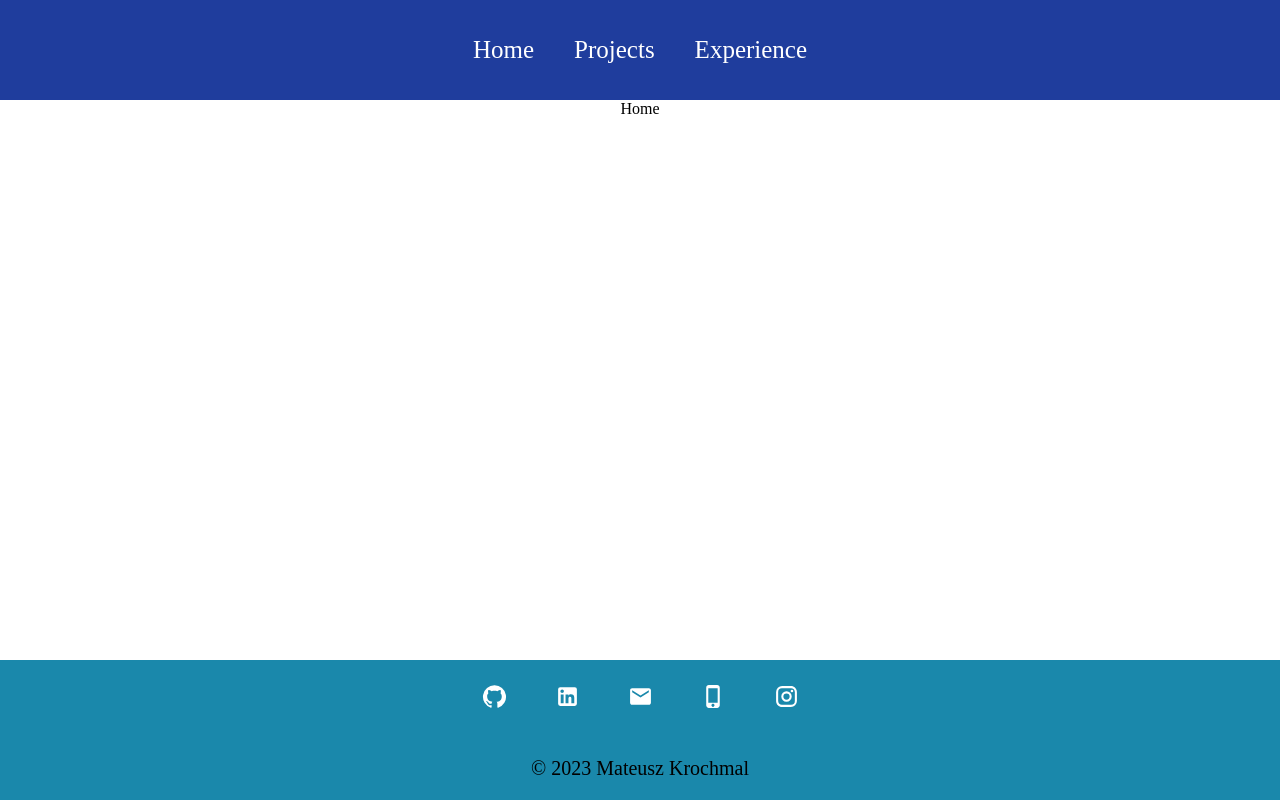
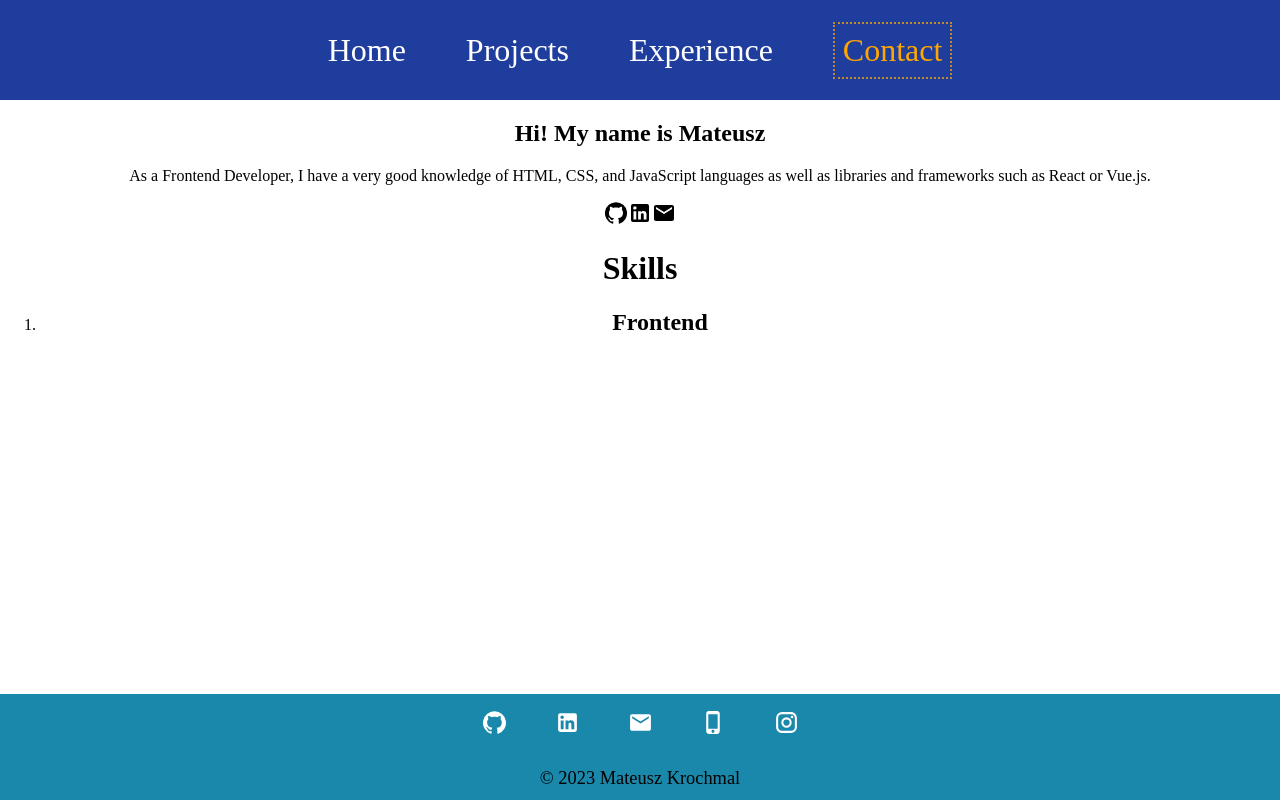
Before and after one commit to KroMateusz/my-react-portfolio, a React (Vite) app: page / in a window 1280 px wide. Built offline with nearby package versions, Linux system fonts and the light colour scheme.

Commit message:
creating home section

```diff
--- a/src/App.jsx
+++ b/src/App.jsx
@@ -3,6 +3,7 @@ import { BrowserRouter as Router, Routes, Route } from 'react-router-dom';
 import Home from './pages/Home.jsx';
 import Projects from './pages/Projects.jsx';
 import Experience from './pages/Experience.jsx';
+import Contact from './pages/Contact.jsx';
 import Navbar from './components/Navbar.jsx';
 import Footer from './components/Footer.jsx';
 
@@ -15,6 +16,7 @@ function App() {
 					<Route path='/' element={<Home />} />
 					<Route path='/projects' element={<Projects />} />
 					<Route path='/experience' element={<Experience />} />
+					<Route path='contact' element={<Contact />} />
 				</Routes>
 				<Footer />
 			</Router>
--- a/src/components/Navbar.jsx
+++ b/src/components/Navbar.jsx
@@ -26,6 +26,7 @@ function Navbar() {
 				<Link to='/'> Home </Link>
 				<Link to='/projects'> Projects </Link>
 				<Link to='/experience'> Experience </Link>
+				<Link to='/contact'> Contact </Link>
 			</div>
 		</div>
 	);
--- /dev/null
+++ b/src/pages/Contact.jsx
@@ -0,0 +1,7 @@
+import React from 'react';
+
+function Contact() {
+	return <div>Contact</div>;
+}
+
+export default Contact;
--- a/src/pages/Home.jsx
+++ b/src/pages/Home.jsx
@@ -1,7 +1,35 @@
 import React from 'react';
+import GitHubIcon from '@mui/icons-material/GitHub';
+import LinkedInIcon from '@mui/icons-material/LinkedIn';
+import EmailIcon from '@mui/icons-material/Email';
 
 function Home() {
-	return <div>Home</div>;
+	return (
+		<div className='home'>
+			<div className='about'>
+				<h2>Hi! My name is Mateusz</h2>
+				<div className='prompt'>
+					<p>
+						As a Frontend Developer, I have a very good knowledge of
+						HTML, CSS, and JavaScript languages as well as libraries
+						and frameworks such as React or Vue.js.
+					</p>
+					<GitHubIcon />
+					<LinkedInIcon />
+					<EmailIcon />
+				</div>
+			</div>
+			<div className='skills'>
+				<h1>Skills</h1>
+				<ol className='skills-list'>
+					<li className='item'>
+						<h2>Frontend</h2>
+						<span></span>
+					</li>
+				</ol>
+			</div>
+		</div>
+	);
 }
 
 export default Home;
--- /dev/null
+++ b/src/styles/Cursor.css
@@ -0,0 +1,69 @@
+body {
+	margin: 0;
+	height: 100vh;
+	display: flex;
+	background: linear-gradient(#223333 66%, #112222);
+}
+
+.magnetic-cursor {
+	position: fixed;
+	width: 52px;
+	height: 52px;
+	margin-left: -26px;
+	margin-top: -26px;
+	z-index: 9999;
+	pointer-events: none;
+
+	background: linear-gradient(to right, gray 1px, transparent 1px) 0 0,
+		linear-gradient(to right, gray 1px, transparent 1px) 0 100%,
+		linear-gradient(to left, gray 1px, transparent 1px) 100% 0,
+		linear-gradient(to left, gray 1px, transparent 1px) 100% 100%,
+		linear-gradient(to bottom, gray 1px, transparent 1px) 0 0,
+		linear-gradient(to bottom, gray 1px, transparent 1px) 100% 0,
+		linear-gradient(to top, gray 1px, transparent 1px) 0 100%,
+		linear-gradient(to top, gray 1px, transparent 1px) 100% 100%;
+	background-size: 4px 4px;
+	background-repeat: no-repeat;
+}
+.magnetic-cursor.locked {
+	width: 24px;
+	height: 24px;
+	margin-left: -12px;
+	margin-top: -12px;
+	transition-property: background, width, height, margin;
+	transition-duration: 0.1s;
+	background: linear-gradient(to right, orange 2px, transparent 2px) 0 0,
+		linear-gradient(to right, orange 2px, transparent 2px) 0 100%,
+		linear-gradient(to left, orange 2px, transparent 2px) 100% 0,
+		linear-gradient(to left, orange 2px, transparent 2px) 100% 100%,
+		linear-gradient(to bottom, orange 2px, transparent 2px) 0 0,
+		linear-gradient(to bottom, orange 2px, transparent 2px) 100% 0,
+		linear-gradient(to top, orange 2px, transparent 2px) 0 100%,
+		linear-gradient(to top, orange 2px, transparent 2px) 100% 100%;
+	background-size: 4px 4px;
+	background-repeat: no-repeat;
+}
+
+.item-container {
+	width: 400px;
+	color: white;
+	margin: auto;
+	display: flex;
+	flex-direction: row;
+	gap: 4px;
+}
+
+.item-container .cursor-attractor {
+	width: 36px;
+	height: 36px;
+	border: 1px solid white;
+	cursor: pointer;
+	display: flex;
+}
+.item-container .cursor-attractor div {
+	margin: auto;
+	text-align: center;
+}
+.item-container .cursor-attractor:hover div {
+	color: orange;
+}
--- a/src/styles/Footer.css
+++ b/src/styles/Footer.css
@@ -1,6 +1,5 @@
 .footer {
 	position: fixed;
-	top: vh;
 	bottom: 0;
 	left: 0;
 	right: 0;
@@ -12,7 +11,9 @@
 }
 
 .footer svg {
-	margin: 1rem;
+	margin: 0.5rem;
+	margin-left: 1rem;
+	margin-right: 1rem;
 	padding: 0.5rem;
 	font-size: 25px;
 	color: white;
@@ -21,5 +22,6 @@
 
 .footer p {
 	cursor: default;
-	font-size: 1.25rem;
+	font-size: 1.15rem;
+	line-height: 0.5rem;
 }
--- a/src/styles/Navbar.css
+++ b/src/styles/Navbar.css
@@ -13,11 +13,17 @@
 	color: white;
 }
 
+.links :nth-last-child(1) {
+	color: rgb(255, 166, 0);
+	border: 2px dotted rgba(255, 166, 1, 0.725);
+	padding: 0.5rem;
+}
+
 .navbar a {
 	color: rgb(255, 255, 255);
 	text-decoration: none;
-	margin: 20px;
-	font-size: 25px;
+	margin: 30px;
+	font-size: 2rem;
 }
 
 .toggleButton {
@@ -56,7 +62,7 @@
 
 @media only screen and (max-width: 900px) {
 	.navbar a {
-		width: 70px;
+		width: 7rem;
 	}
 }
 
@@ -69,7 +75,7 @@
 	}
 }
 
-@media only screen and (min-width: 600px) {
+@media only screen and (min-width: 601px) {
 	.toggleButton {
 		display: none;
 	}
```
